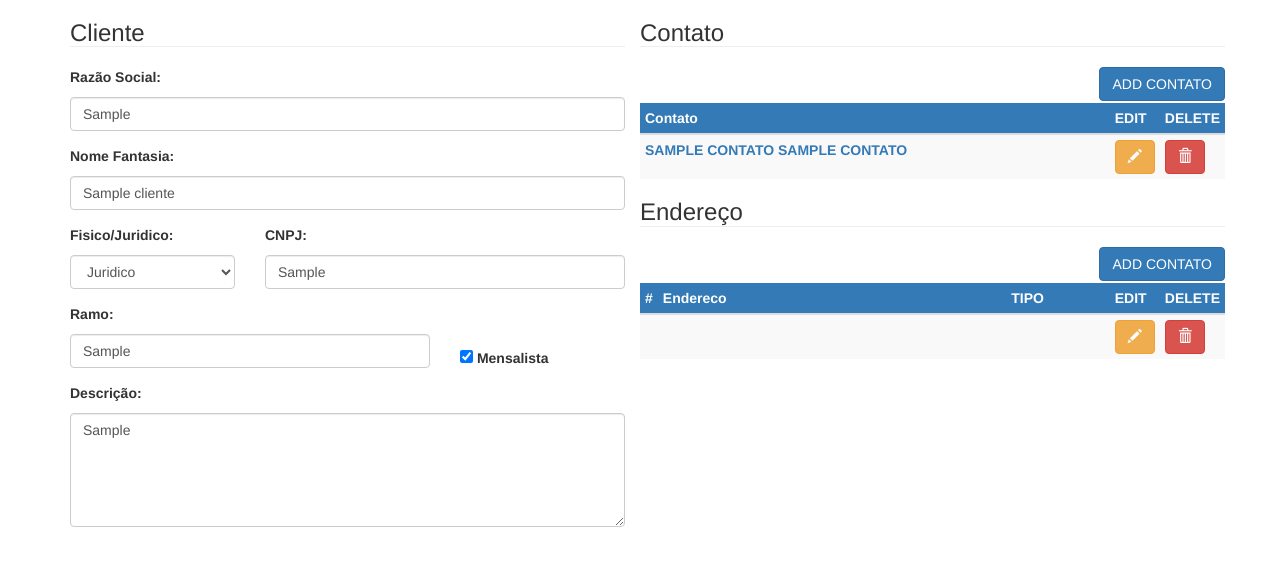
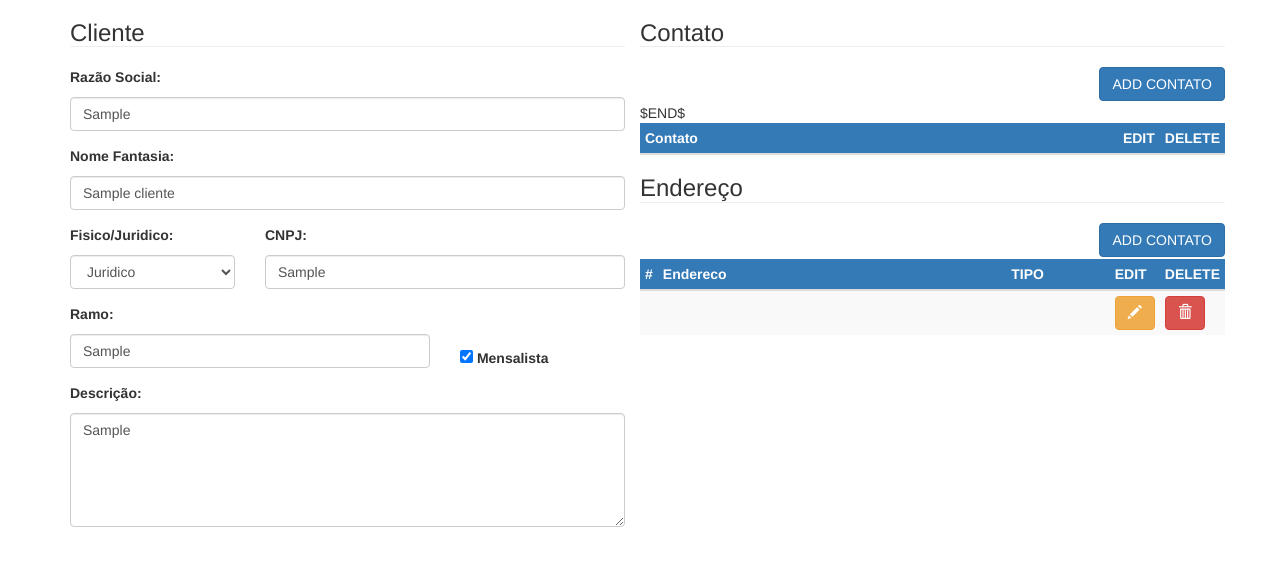
Before and after one commit to olivx/servigraf, a Django app: page /servigraf/clientes/detalhes/1/ in a window 1280 px wide. Shown: the part 53-619 px from the top of the page. Run offline with Django 3.2, Linux system fonts and the light colour scheme; tables that the repository leaves empty hold one stand-in row (values such as "Sample post"); lists and menus that the app fills with data are empty; some libraries are stand-ins or nearby versions.

Commit message:
refatora table contatos para novo arquivo

```diff
--- a/core/templates/clientes/client_detail.html
+++ b/core/templates/clientes/client_detail.html
@@ -6,8 +6,9 @@
 
     <div class="col-md-6">
         <h3 class="page-header clear_header"> Cliente </h3>
-
-        {% include 'clientes/client_form.html' %}
+        <div id="client-form">
+            {% include 'clientes/client_form.html' %}
+        </div>
 
     </div>
 
@@ -34,29 +35,8 @@
                 </thead>
 
                 <tbody>
-                {% for contato in contatos %}
-                <tr>
-                    <th><a class="link" href="#">{{ contato|upper }}</a></th>
 
-                    <!--  actions -->
-
-                    <!--botao editar -->
-                    <th >
-                        <button class="btn btn-warning js-open-contact-form"
-                                data-url="{% url 'servigraf:contact_update' form_client.instance.id contato.id %}">
-                            <i class="glyphicon glyphicon-pencil"></i>
-                        </button>
-                    </th>
-                    <!-- botao desativar -->
-                    <th >
-                        <button class="btn btn-danger">
-                            <i class="glyphicon glyphicon-trash"></i>
-                        </button>
-                    </th>
-
-                </tr>
-                {% endfor %}
-
+                    {% include 'contact/contact_table.html' %}
 
                 </tbody>
 
@@ -64,6 +44,8 @@
 
                 </tfoot>
             </table>
+
+            {% include 'pagination.html' with object_list=contatos %}
 
         </div><!--  row contato -->
 
```
